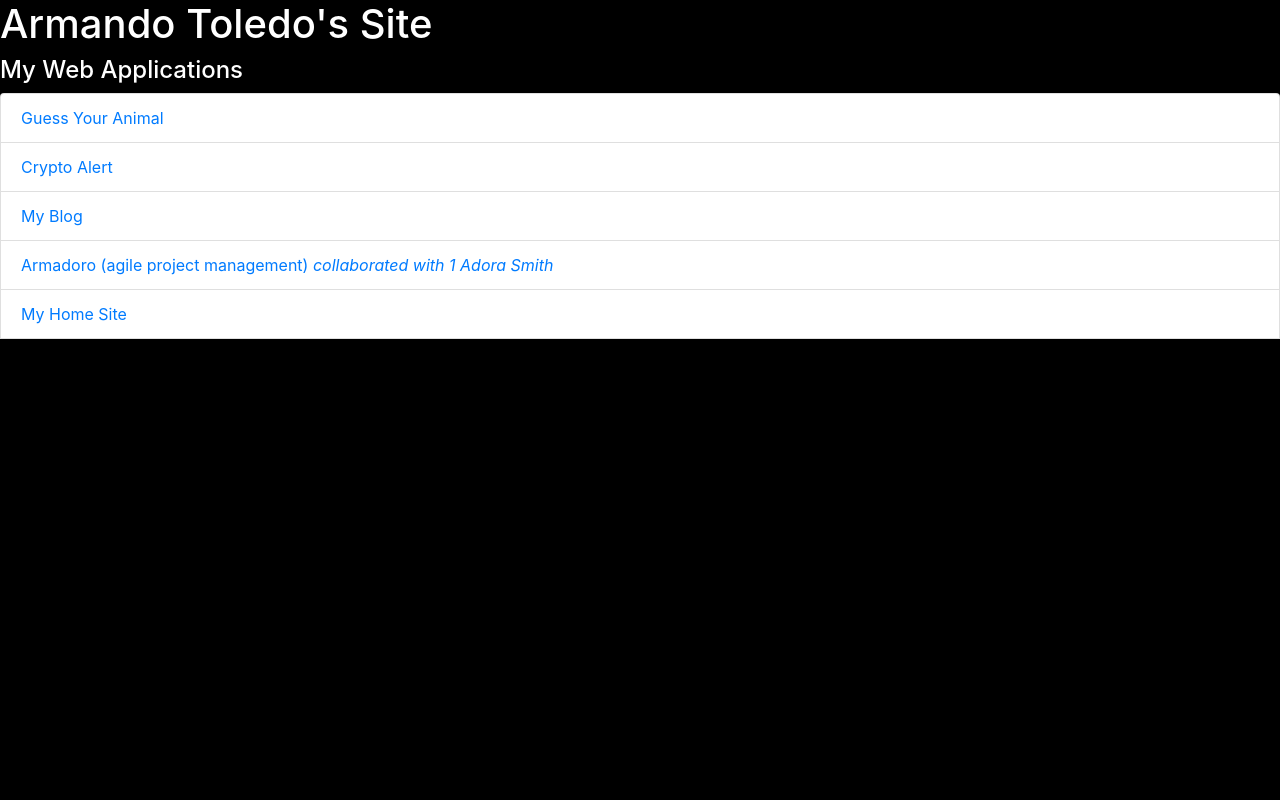
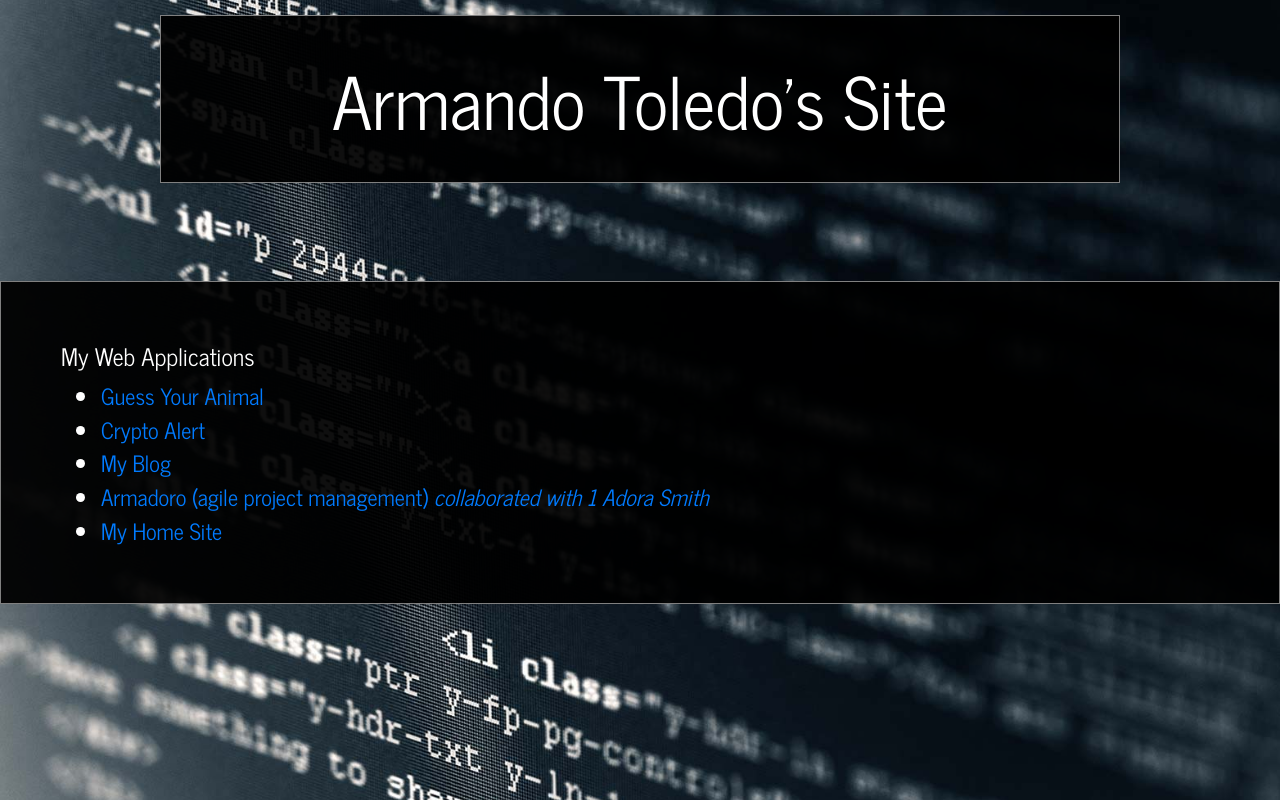
Before and after one commit to mandy1339/armandotoledo-com, a PHP site: page / in a window 1280 px wide. Run offline with PHP 8.4, Linux system fonts and the light colour scheme; some libraries are stand-ins or nearby versions.

Commit message:
added fonts, background images, and css

```diff
--- a/index.php
+++ b/index.php
@@ -2,21 +2,26 @@
 
 <?php require('header.php'); ?>
 
+<div id="header1" class="center well ">
+	<h1 class="well">Armando Toledo's Site</h1>
+</div>
 
-<h1>Armando Toledo's Site</h1>
+<br>
+<br>
+
 <main>
-	<div>
+	<div class="ControlSection well">
 		<h4>My Web Applications</h4>
-		<ul class="list-group">
-			<li class="list-group-item"><a href="https://animal-game.herokuapp.com/">Guess Your Animal</a></li>
-			<li class="list-group-item"><a href="http://www.cryptoalert.armandotoledo.com/"</a>Crypto Alert</li>
-			<li class="list-group-item"><a href="http://blog.armandotoledo.com/"</a>My Blog</li>
-			<li class="list-group-item"><a href="http://www.armadoro.com/"</a>Armadoro (agile project management) <em>collaborated with 1 Adora Smith</em></li>
-			<li class="list-group-item"><a href="http://www.armandotoledo.com/"</a>My Home Site</li>
+		<ul >
+			<li ><a href="https://animal-game.herokuapp.com/">Guess Your Animal</a></li>
+			<li><a href="http://www.cryptoalert.armandotoledo.com/"</a>Crypto Alert</li>
+			<li><a href="http://blog.armandotoledo.com/"</a>My Blog</li>
+			<li><a href="http://www.armadoro.com/"</a>Armadoro (agile project management) <em>collaborated with 1 Adora Smith</em></li>
+			<li><a href="http://www.armandotoledo.com/"</a>My Home Site</li>
 		</ul>
 	</div>
 </main>
 
-<?php r//equire("footer.php"); ?>
+<?php //require("footer.php"); ?>
 
 </html>
--- a/style1.css
+++ b/style1.css
@@ -1,4 +1,75 @@
+/*add new font*/
+@font-face {
+    font-family: News_Cycle;
+    src: url('/fonts/news_cycle.ttf') format('truetype');
+}
+
 body {
-	background-color: black;
+    font-family: Libre Franklin, Ubuntu, News_Cycle;
+
+	background: url("./images/Code.jpg") center fixed;
+
+	-webkit-background-size: cover;
+	-moz-background-size: cover;
+	-o-background-size: cover;
+	background-size: cover;
 	color: white;
 }
+
+
+h1 {
+	/*color: #999999;*/
+    /*background-color: green;*/
+    text-align: center;
+	font-size: 2em;
+	/* font-weight: bold; */
+
+    /* border-bottom: thin solid; */
+    /* border-color: lightgray; */
+    padding-top: 1em;
+	padding-bottom: 1em;
+	display: inline;
+    margin: 10px;
+	font-size: 4.5em;
+	text-shadow: -1px 0 black, 0 1px black, 1px 0 black, 0 -1px black;
+
+
+
+    /* background-color: lightblue; */
+}
+
+/*control sections, add border and spacing*/
+.ControlSection {
+    margin-top: 50px;
+    padding-top: 60px;
+	padding-bottom: 40px;
+	padding-left: 60px;
+    background-color: rgba(0,0,0,0.94);
+    color: white;
+	font-size: 1.4em;
+	border-style: solid;
+    border-width: 1px;
+	border-color: gray;
+    /* fill-opacity: .25; */
+
+}
+
+.center {
+    margin: auto;
+    width: 75%;
+    /* border: 3px solid green; */
+    padding: 10px;
+}
+
+
+
+#header1 {
+    padding: 40px;
+    margin-top: 15px;
+    background-color: rgba(0,0,0,0.94);
+	color: white;
+	border-style: solid;
+    border-width: 1px;
+	border-color: gray;
+	text-align: center;
+}
```
Also changed, not shown: fonts/Old_Standard_TT/OFL.txt (added, +92 -0 lines), fonts/OldStandard-Bold.ttf (added), fonts/OldStandard-Italic.ttf (added), fonts/OldStandard-Regular.ttf (added), fonts/Old_Standard_TT/OldStandard-Bold.ttf (added), fonts/Old_Standard_TT/OldStandard-Italic.ttf (added), fonts/Old_Standard_TT/OldStandard-Regular.ttf (added), fonts/caveat.ttf (added), fonts/chonburi.ttf (added), fonts/contrail_one.ttf (added), fonts/itim.ttf (added), fonts/news_cycle.ttf (added), images/Code.jpg (added).
